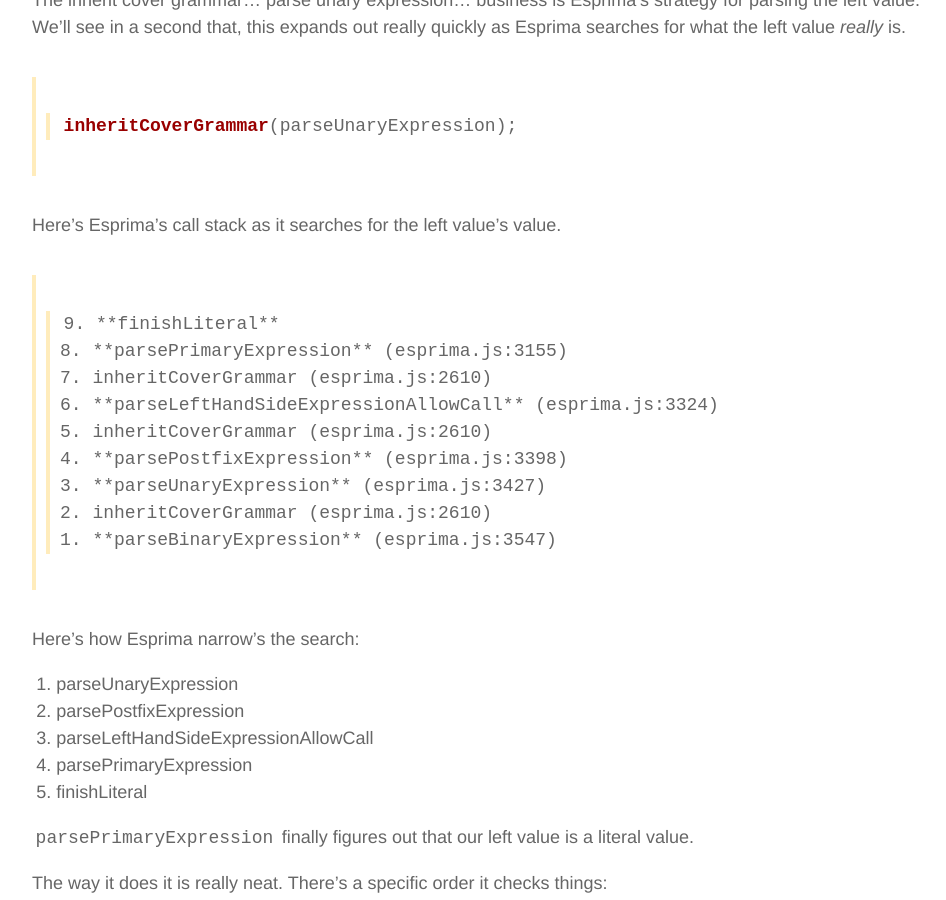
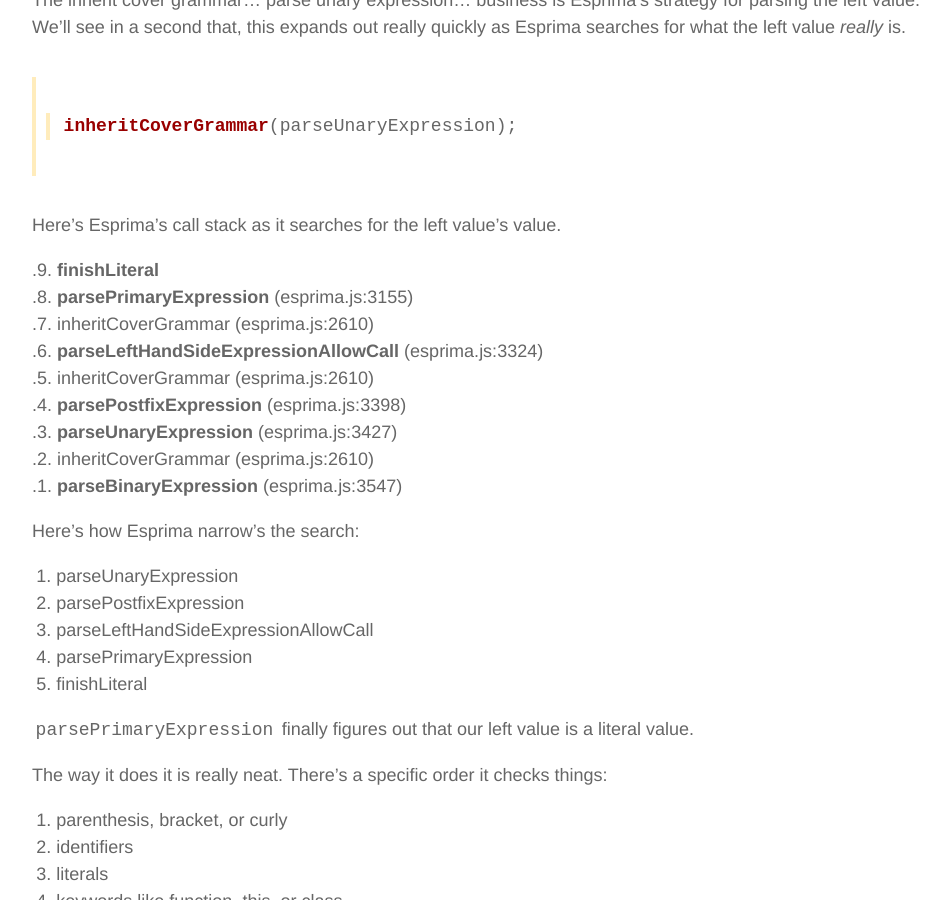
Before and after one commit to jasonLaster/jasonLaster.github.io, a Jekyll site: the page built from _posts/2015-07-16-esprima-day-1.markdown, in a window 1280 px wide and 900 px high, scrolled down 3145 px. Shown: the whole window, without its empty margins (158-1104 px from the left). Built offline with Jekyll 4.4.1, drawn with Linux system fonts in a browser that asks for light colours; Markdown is read by kramdown in place of the engine named in the settings; some of the changed text lies outside the part shown.

Commit message:
touchups

````diff
--- a/_posts/2015-07-16-esprima-day-1.markdown
+++ b/_posts/2015-07-16-esprima-day-1.markdown
@@ -51,6 +51,7 @@
 Here's a simplified version of the binary expression parser.
 
 Order of operations:
+
   1. get left value (1)
   2. get operator (+)
   3. get right value (2)
@@ -118,17 +119,19 @@
 ```
 
 Here's Esprima's call stack as it searches for the left value's value.
-```
-9. **finishLiteral**
-8. **parsePrimaryExpression** (esprima.js:3155)
-7. inheritCoverGrammar (esprima.js:2610)
-6. **parseLeftHandSideExpressionAllowCall** (esprima.js:3324)
-5. inheritCoverGrammar (esprima.js:2610)
-4. **parsePostfixExpression** (esprima.js:3398)
-3. **parseUnaryExpression** (esprima.js:3427)
-2. inheritCoverGrammar (esprima.js:2610)
-1. **parseBinaryExpression** (esprima.js:3547)
-```
+
+
+.9. **finishLiteral**
+.8. **parsePrimaryExpression** (esprima.js:3155)
+.7. inheritCoverGrammar (esprima.js:2610)
+.6. **parseLeftHandSideExpressionAllowCall**
+(esprima.js:3324)
+.5. inheritCoverGrammar (esprima.js:2610)
+.4. **parsePostfixExpression** (esprima.js:3398)
+.3. **parseUnaryExpression** (esprima.js:3427)
+.2. inheritCoverGrammar (esprima.js:2610)
+.1. **parseBinaryExpression** (esprima.js:3547)
+
 
 Here's how Esprima narrow's the search:
 
@@ -141,6 +144,7 @@
 `parsePrimaryExpression` finally figures out that our left value is a literal value.
 
 The way it does it is really neat. There's a specific order it checks things:
+
 1. parenthesis, bracket, or curly
 2. identifiers
 3. literals
@@ -194,12 +198,11 @@
 The first three steps setup the state for parsing statements.
 Statements and expressions are two of the main guys, so that's where it gets fun.
 
-```
+
 1. parse
 2. parseProgram
 3. parseScriptBody
 4. parseStatementListItem
-```
 
 `parseStatementListItem` basically says, if the statement begins with a keyword, parse it,
 otherwise parse a plain vanilla statement.
@@ -223,6 +226,7 @@
 and `parseStatement` is where the really good stuff happens
 
 Order of operations
+
 1. look for punctuation
 2. look for keywords
 3. treat it as an expression
````
